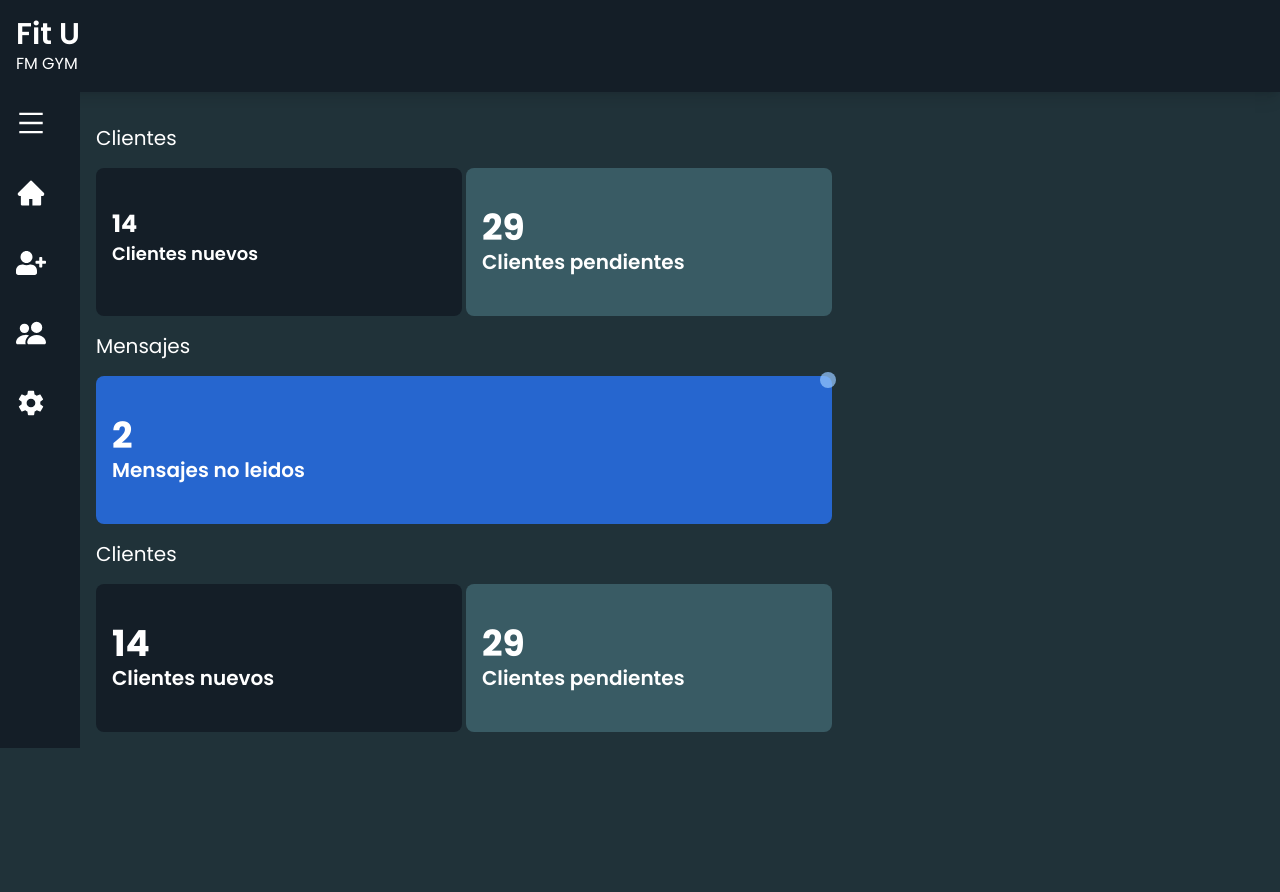
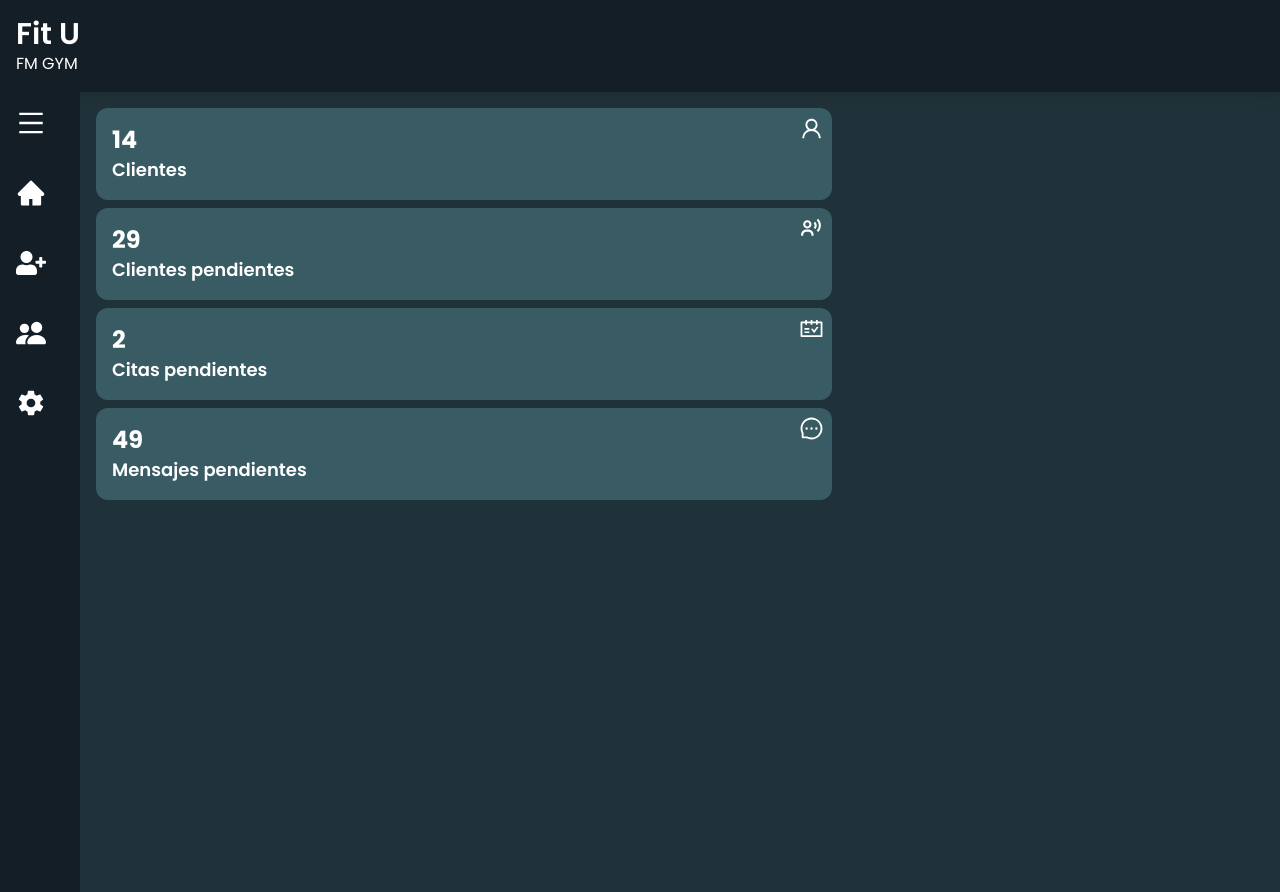
Before and after one commit to Betoml5/fitu-frontend, a React (Create React App) app: page / in a window 1280 px wide. Before the commit the page ends 800 px from the top, so only its background shows below. Built offline with nearby package versions, Linux system fonts and the light colour scheme.

Commit message:
Add customers search input

```diff
--- a/src/App.js
+++ b/src/App.js
@@ -4,6 +4,7 @@ import { BrowserRouter, Route, Routes } from "react-router-dom";
 import Layout from "./containers/Layout";
 import Home from "./pages/Home";
 import CustomerForm from "./components/CustomerForm";
+import Customers from "./pages/Customers";
 
 const App = () => (
   <BrowserRouter>
@@ -11,6 +12,7 @@ const App = () => (
       <Routes>
         <Route path="/" element={<Home />} />
         <Route path="/clientes/*">
+          <Route path="" element={<Customers />} />
           <Route path="nuevo" element={<CustomerForm />} />
         </Route>
         <Route path="*" element={<div>Not found</div>} />
--- a/src/components/CustomerForm.jsx
+++ b/src/components/CustomerForm.jsx
@@ -5,18 +5,34 @@ const CustomerForm = () => {
     e.preventDefault();
   };
 
+  const inputStyles = "p-4 rounded-lg w-full my-2";
+
   return (
-    <form className="flex flex-col w-full  p-4 h-min" onSubmit={handleSubmit}>
-      <h3 className="text-white text-xl my-4">Nuevo Cliente</h3>
-      <input type="text" placeholder="Nombre " className="p-4" required />
-      <input type="number" placeholder="Edad" className="p-4 my-2" required />
-      <select name="sexo" id="sexo" className="p-2" required>
-        <option value="masculino">Masculino</option>
-        <option value="femenino">Femenino</option>
-      </select>
-      <button className="bg-strongBlue p-4 mt-4 rounded-md text-white ">
-        Agregar
-      </button>
+    <form id="customerForm" name="customerForm" className="w-full">
+      <div className="flex flex-col w-11/12 mx-auto">
+        <label htmlFor="customerForm" className="text-white text-xl mt-4">
+          Nuevo cliente
+        </label>
+        <input type="text" placeholder="Nombres" className={inputStyles} />
+        <input
+          type="text"
+          placeholder="Apellido Paterno"
+          className={inputStyles}
+        />
+        <input
+          type="text"
+          placeholder="Apellido Materno"
+          className={inputStyles}
+        />
+        <input type="number" placeholder="Edad" className={inputStyles} />
+        <select name="sexo" id="sexo" className={inputStyles}>
+          <option value="masculino">Masculino</option>
+          <option value="femenino">Femenino</option>
+        </select>
+        <button className={`${inputStyles} bg-strongBlue text-white`}>
+          Agregar
+        </button>
+      </div>
     </form>
   );
 };
--- a/src/components/Sidebar.jsx
+++ b/src/components/Sidebar.jsx
@@ -8,7 +8,7 @@ const Sidebar = () => {
   const [open, setOpen] = useState(false);
   return (
     <div
-      className={` ${
+      className={`h-screen ${
         open ? "w-56" : "w-20"
       } duration-500  bg-primary text-white sticky p-4  `}
     >
@@ -29,7 +29,7 @@ const Sidebar = () => {
           <FaUserPlus size={30} />
           <p className={`${!open && "hidden"} sideBarItemText `}>Nuevo</p>
         </Link>
-        <Link to="/clientes/nuevo" className="sideBarItem">
+        <Link to="/clientes" className="sideBarItem">
           <BsFillPeopleFill size={30} />
           <p className={`${!open && "hidden"} sideBarItemText `}>Clientes</p>
         </Link>
--- a/src/pages/Customers.jsx
+++ b/src/pages/Customers.jsx
@@ -0,0 +1,40 @@
+import React from "react";
+
+import { AiOutlineSearch, AiOutlineUser } from "react-icons/ai";
+
+import faker from "faker";
+
+const Customers = () => {
+  return (
+    <div className="w-full p-4">
+      <section className=" text-white">
+        <h3 className="font-semibold text-xl">Clientes</h3>
+        <div className="flex items-center ">
+          <input
+            type="text"
+            placeholder="Nombre del cliente"
+            className="text-black w-full p-4 rounded-tl-lg rounded-bl-lg mt-4 outline-none border-none placeholder:text-gray-500"
+          />
+          <button className="flex items-center justify-center p-4 bg-strongBlue rounded-tr-lg rounded-br-lg w-1/4 mt-4">
+            <AiOutlineSearch size={26} />
+          </button>
+        </div>
+      </section>
+
+      <section className="flex flex-col gap-y-1 mt-4">
+        {[1, 2, 3, 4, 5].map((item) => (
+          <div className="relative text-white bg-strongBlue rounded-lg p-4">
+            <p className="font-semibold">
+              {faker.name.firstName()} {faker.name.lastName()}
+            </p>
+            <p>{faker.phone.phoneNumber()}</p>
+            <p>Ultima cita: {faker.date.weekday()}</p>
+            <AiOutlineUser size={25} className="absolute right-2 top-2" />
+          </div>
+        ))}
+      </section>
+    </div>
+  );
+};
+
+export default Customers;
--- a/src/pages/Home.jsx
+++ b/src/pages/Home.jsx
@@ -1,124 +1,42 @@
-import React, { useEffect, useState } from "react";
-import { Bar, Doughnut, Line, Pie } from "react-chartjs-2";
-import User from "../components/User";
-import Chart from "chart.js/auto";
-import faker from "faker";
+import React from "react";
+import {
+  AiOutlineUser,
+  AiOutlineSchedule,
+  AiOutlineMessage,
+} from "react-icons/ai";
+import { BiUserVoice } from "react-icons/bi";
 
 const Home = () => {
-  const labels = ["Personas con 59", "Personas con 49", "Personas con 69"];
-
-  const data = {
-    labels,
-    datasets: [
-      {
-        label: "Personas con 59",
-        data: labels.map(() => faker.datatype.number({ max: 1000 })),
-        backgroundColor: "rgb(255, 99, 132)",
-      },
-      {
-        label: "Personas con 59",
-        data: labels.map(() => faker.datatype.number({ max: 1000 })),
-        backgroundColor: "rgb(55, 99, 132)",
-      },
-      {
-        label: "Personas con 59",
-        data: labels.map(() => faker.datatype.number({ max: 1000 })),
-        backgroundColor: "rgb(145, 99, 132)",
-      },
-    ],
-  };
-
   return (
     <div className="w-full max-w-3xl p-4">
-      <h3 className="text-white text-xl my-4">Clientes</h3>
-      <section className="flex gap-1 text-white">
-        <div className="bg-primary p-4 py-10  rounded-lg w-1/2">
-          <p className="text-2xl font-bold">14</p>
-          <h3 className="font-semibold text-lg">Clientes nuevos</h3>
-        </div>
-        <div className="bg-strongBlue p-4 py-10  rounded-lg w-1/2">
-          <p className="text-4xl font-bold">29</p>
-          <h3 className="font-semibold text-xl">Clientes pendientes</h3>
+      <section>
+        <div className="relative bg-strongBlue p-4 text-white rounded-xl">
+          <p className="font-bold text-2xl">14</p>
+          <p className="font-semibold text-lg">Clientes</p>
+          <AiOutlineUser size={25} className="absolute right-2 top-2" />
         </div>
       </section>
-
-      <h3 className=" text-white text-xl  my-4">Mensajes</h3>
-      <section className="relative flex gap-1 text-white">
-        <div className="bg-blueKing p-4 py-10  rounded-lg w-full">
-          <p className="text-4xl font-bold">2</p>
-          <h3 className="font-semibold text-xl">Mensajes no leidos</h3>
-        </div>
-
-        <div className="absolute -top-1  -right-1 w-4 h-4 bg-blue-300 rounded-full animate-pulse"></div>
-      </section>
-
-      <h3 className="text-white text-xl my-4 ">Clientes</h3>
-
-      <section className="flex gap-1 text-white ">
-        <div className="bg-primary p-4 py-10  rounded-lg w-full">
-          <p className="text-4xl font-bold">14</p>
-          <h3 className="font-semibold text-xl">Clientes nuevos</h3>
-        </div>
-        <div className="bg-strongBlue p-4 py-10  rounded-lg w-full">
-          <p className="text-4xl font-bold">29</p>
-          <h3 className="font-semibold text-xl">Clientes pendientes</h3>
+      <section>
+        <div className="relative bg-strongBlue p-4 text-white rounded-xl my-2">
+          <p className="font-bold text-2xl">29</p>
+          <p className="font-semibold text-lg">Clientes pendientes</p>
+          <BiUserVoice size={25} className="absolute right-2 top-2" />
         </div>
       </section>
-      {/* <div className="w-3/4 h-1/3 p-2 ">
-        <h3 className="text-white">Clientes nuevos</h3>
-
-        <Bar
-          width={340}
-          options={{
-            maintainAspectRatio: false,
-            scales: {
-              y: {
-                beginAtZero: true,
-              },
-            },
-          }}
-          data={{
-            labels: [
-              "Lunes",
-              "Martes",
-              "Miercoles",
-              "Jueves",
-              "Viernes",
-              "Sabado",
-              "Domingo",
-            ],
-            datasets: [
-              {
-                label: "Numero de clientes",
-                data: [12, 19, 3, 5, 2, 3, 10],
-                backgroundColor: [
-                  "rgba(255, 99, 132, 0.2)",
-                  "rgba(54, 162, 235, 0.2)",
-                  "rgba(255, 206, 86, 0.2)",
-                  "rgba(75, 192, 192, 0.2)",
-                  "rgba(153, 102, 255, 0.2)",
-                  "rgba(255, 159, 64, 0.2)",
-                ],
-                borderColor: [
-                  "rgba(255, 99, 132, 1)",
-                  "rgba(54, 162, 235, 1)",
-                  "rgba(255, 206, 86, 1)",
-                  "rgba(75, 192, 192, 1)",
-                  "rgba(153, 102, 255, 1)",
-                  "rgba(255, 159, 64, 1)",
-                ],
-                borderWidth: 1,
-              },
-              // {
-              //   label: "Quantity",
-              //   data: [100, 103, 67, 56, 50, 50],
-              //   backgroundColor: "orange",
-              //   borderColor: "red",
-              // },
-            ],
-          }}
-        />
-      </div> */}
+      <section>
+        <div className="relative bg-strongBlue p-4 text-white rounded-xl my-2">
+          <p className="font-bold text-2xl">2</p>
+          <p className="font-semibold text-lg">Citas pendientes</p>
+          <AiOutlineSchedule size={25} className="absolute right-2 top-2" />
+        </div>
+      </section>
+      <section>
+        <div className="relative bg-strongBlue p-4 text-white rounded-xl my-2">
+          <p className="font-bold text-2xl">49</p>
+          <p className="font-semibold text-lg">Mensajes pendientes</p>
+          <AiOutlineMessage size={25} className="absolute right-2 top-2" />
+        </div>
+      </section>
     </div>
   );
 };
```
